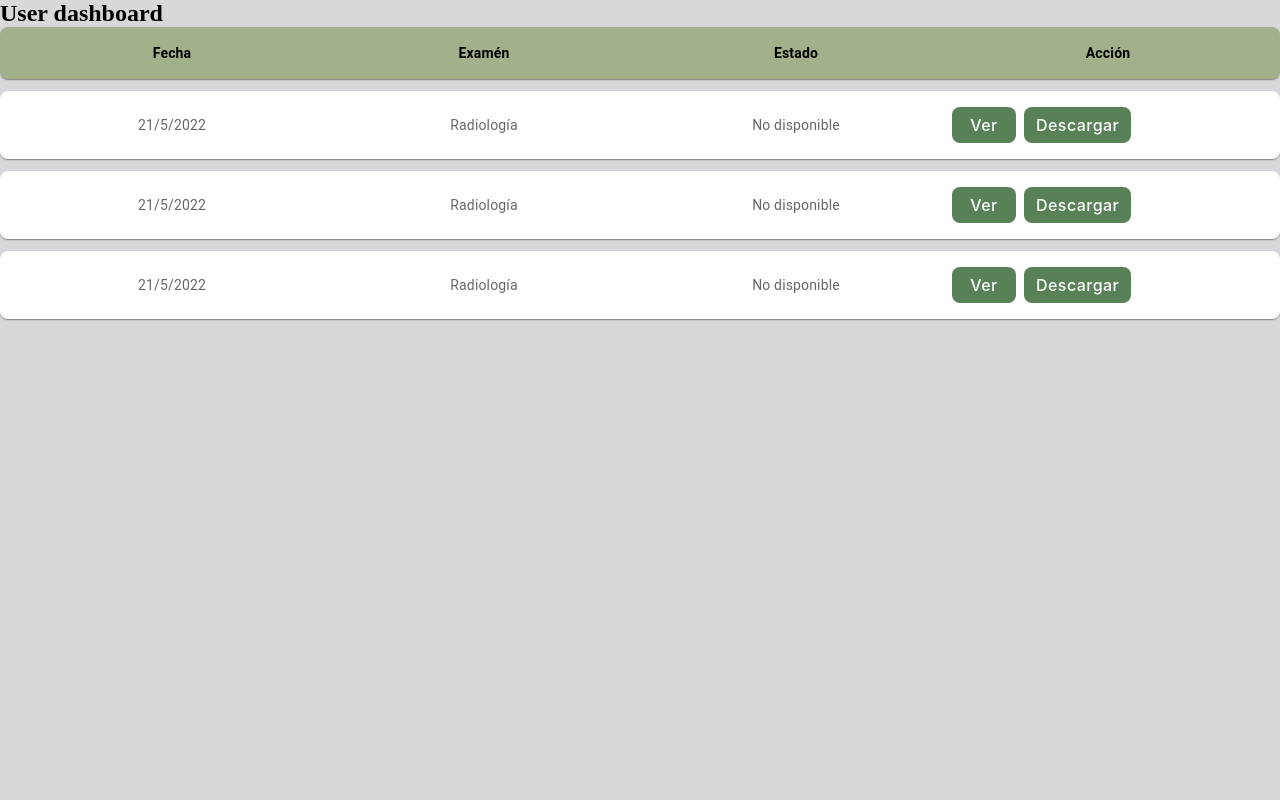
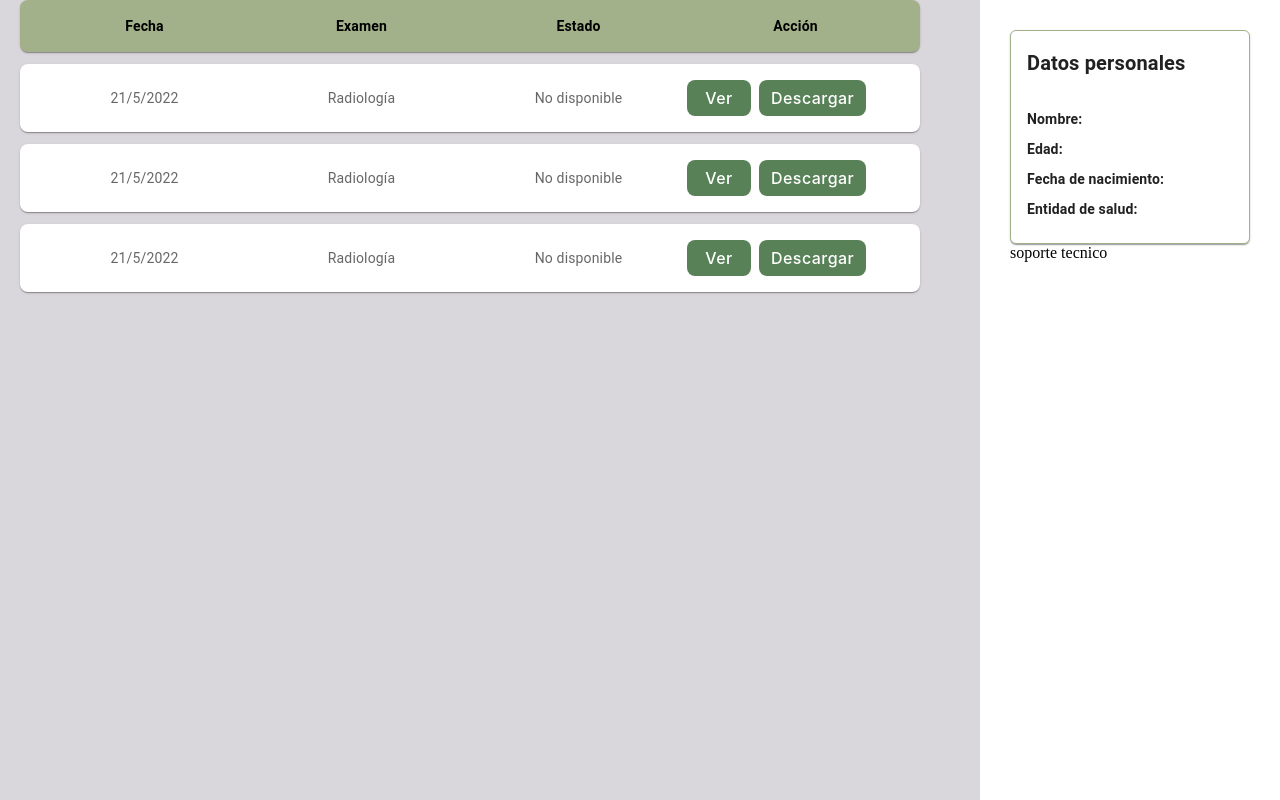
Before and after one commit to No-Country/C7-G20-T-Java-React, a React app in the folder Client/: page / in a window 1280 px wide. Built offline with nearby package versions, Linux system fonts and the light colour scheme.

Commit message:
aside informacion del paciente

```diff
--- a/Client/src/App.jsx
+++ b/Client/src/App.jsx
@@ -1,19 +1,34 @@
 import UserDashboard from './pages/UserDashboard/UserDashboard';
 import './App.css';
+import MenuAside from './pages/UserDashboard/components/MenuAside';
 
 const App = () => {
-	const backgroundApp = {
+	const mainApp = {
 		backgroundColor: '#dad7dc',
 		height: '100vh',
+		width: '100%',
+		display: 'flex',
+		gap: '60px',
+	};
+
+	const dashboardApp = {
+		flexBasis: '75%',
+		marginLeft: '20px',
+	};
+	const menuAsideApp = {
+		flexBasis: '25%',
 	};
 
 	return (
-		<main style={backgroundApp}>
-			<section>
-				<UserDashboard />
+		<main style={mainApp}>
+			<section style={dashboardApp}>
+				<article></article>
+				<article>
+					<UserDashboard />
+				</article>
 			</section>
-			<section>
-				<aside></aside>
+			<section style={menuAsideApp}>
+				<MenuAside />
 			</section>
 		</main>
 	);
--- a/Client/src/pages/UserDashboard/UserDashboard.jsx
+++ b/Client/src/pages/UserDashboard/UserDashboard.jsx
@@ -5,7 +5,6 @@ import ResultList from './components/ResultList';
 const UserDashboard = () => {
 	return (
 		<>
-			<h1>User dashboard</h1>
 			<ResultList />
 		</>
 	);
--- /dev/null
+++ b/Client/src/pages/UserDashboard/components/MenuAside.jsx
@@ -0,0 +1,48 @@
+import { Box, Card, CardContent, Typography } from '@mui/material';
+
+const MenuAside = () => {
+	const asideApp = {
+		backgroundColor: '#fff',
+		height: '100vh',
+		padding: '30px',
+	};
+
+	return (
+		<aside style={asideApp}>
+			<section>
+				<Box sx={{ height: 'fit-content' }}>
+					<Card
+						sx={{
+							height: 'inherit',
+							border: '1px solid #A3B18A',
+							borderRadius: '6px',
+						}}
+					>
+						<CardContent
+							sx={{ display: 'flex', flexDirection: 'column', gap: '10px' }}
+						>
+							<Typography variant='h6' sx={{ marginBottom: '20px' }}>
+								<b>Datos personales</b>
+							</Typography>
+							<Typography component='div' variant='body2'>
+								<b>Nombre:</b>
+							</Typography>
+							<Typography component='div' variant='body2'>
+								<b>Edad:</b>
+							</Typography>
+							<Typography component='div' variant='body2'>
+								<b>Fecha de nacimiento:</b>
+							</Typography>
+							<Typography component='div' variant='body2'>
+								<b>Entidad de salud:</b>
+							</Typography>
+						</CardContent>
+					</Card>
+				</Box>
+				<article>soporte tecnico</article>
+			</section>
+		</aside>
+	);
+};
+
+export default MenuAside;
--- a/Client/src/pages/UserDashboard/components/ResultList.jsx
+++ b/Client/src/pages/UserDashboard/components/ResultList.jsx
@@ -58,7 +58,7 @@ const createData = (date, typeExam, state, action) => {
 	};
 };
 
-const columns = ['Fecha', 'Examén', 'Estado', 'Acción'];
+const columns = ['Fecha', 'Examen', 'Estado', 'Acción'];
 
 const Item = styled(Paper)(({ theme }) => ({
 	backgroundColor: theme.palette.mode === 'dark' ? '#1A2027' : '#fff',
```
